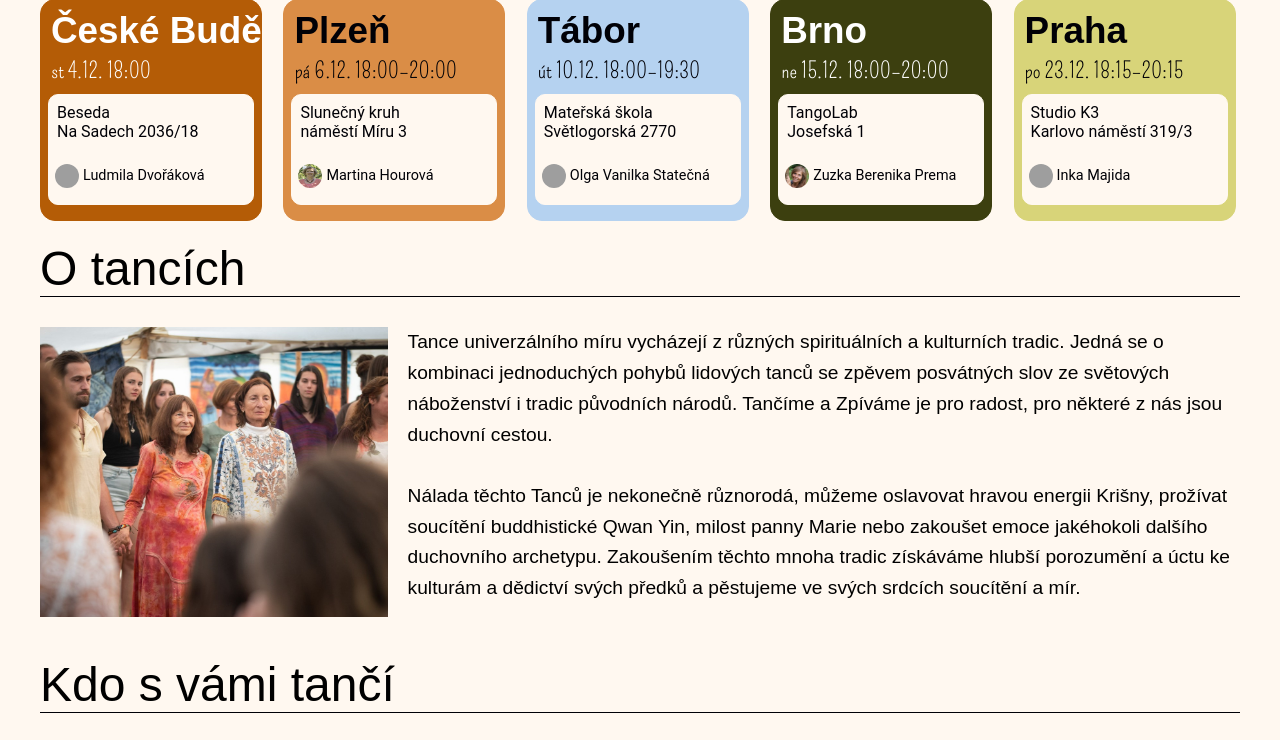
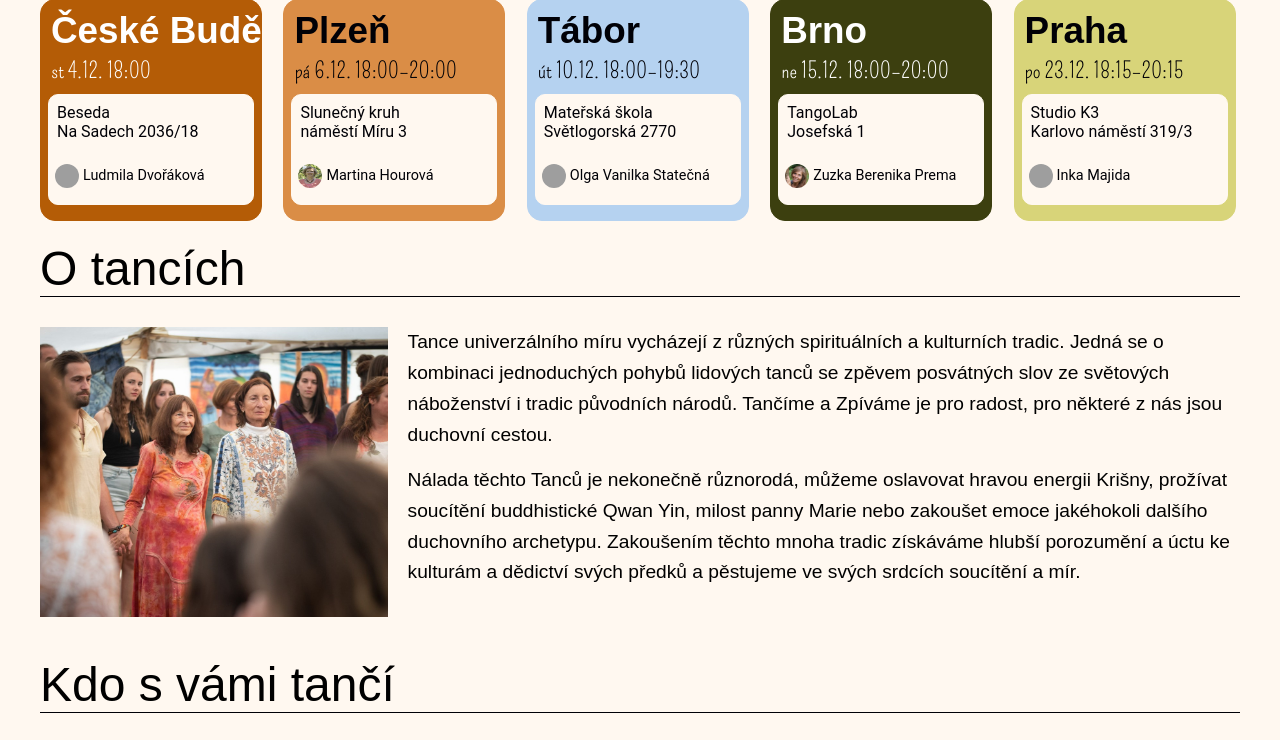
Before and after one commit to anniekriz/tancimecz, a Django app: page / in a window 1280 px wide; the page is wider, and only the part inside the window is pictured. Shown: the part 2716-3456 px from the top of that part. Run offline with Django 5.2, Linux system fonts and the light colour scheme; data comes from the database, SQL or seed files in the repository; some web fonts are replaced; grey boxes are pictures that could not be loaded.

Commit message:
Paragraph spacing

```diff
--- a/web/dance_web/static/css/homepage.css
+++ b/web/dance_web/static/css/homepage.css
@@ -119,25 +119,30 @@
     padding-top: 40px;
 }
 
-.aboutDances-content, .aboutUs-content {
+.about-content {
     margin: 0 auto;
     padding-top: 30px;
     display: flex;
     padding-bottom: 20px;
 }
 
-.aboutDances-text, .aboutUs-text {
+.about-text {
     font-family: 'Raleway', sans-serif;
     font-size: 1.2em;
     text-align: left;
     line-height: 1.6;
 }
 
-.aboutDances-image {
+.about-text p {
+    margin: 0px;
+    margin-bottom: 15px;
+}
+
+.about-dances-image {
     padding-right: 20px;
 }
 
-.aboutUs-image {
+.about-us-image {
     padding-left: 20px;
 }
 
--- a/web/dance_web/templates/homepage.html
+++ b/web/dance_web/templates/homepage.html
@@ -84,11 +84,11 @@
 </div>
 <div id="aboutDances" class="text-container section">
     <div class="section-title">O tancích</div>
-    <div class="aboutDances-content">
-        <img class="aboutDances-image" src="static/images/ludmila.jpeg" alt="" width="350px" height="290px">
-        <div class="aboutDances-text">
-            Tance univerzálního míru vycházejí z různých spirituálních a kulturních tradic. Jedná se o kombinaci jednoduchých pohybů lidových tanců se zpěvem posvátných slov ze světových náboženství i tradic původních národů. Tančíme a Zpíváme je pro radost, pro některé z nás jsou duchovní cestou.
-            <br /><br />Nálada těchto Tanců je nekonečně různorodá, můžeme oslavovat hravou energii Krišny, prožívat soucítění buddhistické Qwan Yin, milost panny Marie nebo zakoušet emoce jakéhokoli dalšího duchovního archetypu. Zakoušením těchto mnoha tradic získáváme hlubší porozumění a úctu ke kulturám a dědictví svých předků a pěstujeme ve svých srdcích soucítění a mír.
+    <div class="about-content">
+        <img class="about-dances-image" src="static/images/ludmila.jpeg" alt="" width="350px" height="290px">
+        <div class="about-text">
+            <p>Tance univerzálního míru vycházejí z různých spirituálních a kulturních tradic. Jedná se o kombinaci jednoduchých pohybů lidových tanců se zpěvem posvátných slov ze světových náboženství i tradic původních národů. Tančíme a Zpíváme je pro radost, pro některé z nás jsou duchovní cestou.</p>
+            <p>Nálada těchto Tanců je nekonečně různorodá, můžeme oslavovat hravou energii Krišny, prožívat soucítění buddhistické Qwan Yin, milost panny Marie nebo zakoušet emoce jakéhokoli dalšího duchovního archetypu. Zakoušením těchto mnoha tradic získáváme hlubší porozumění a úctu ke kulturám a dědictví svých předků a pěstujeme ve svých srdcích soucítění a mír.</p>
         </div>
     </div>
 </div>
@@ -109,13 +109,13 @@
 </div>
 <div id="aboutUs" class="text-container section">
     <div class="section-title">O nás</div>
-    <div class="aboutUs-content">
-        <div class="aboutUs-text">
-            Jsme skupina lidí, které spojuje společný tanec a zpívání v kruhu. Základním zdrojem a inspirací nám jsou Tance univerzálního míru, tance dávných tradic, mantrické tance. Mezinárodně se jim říká Dances of Universal Peace (DUP). Mají své kořeny v duchovních tradicích všech kultur.
-            <br /><br />Taneční kruhy DUP jsou po celém světě. Tance v Čechách mají dnes již více než 20-ti letou tradici díky PhDr. Ludmile Chrášťanské, která dala vznik prvním tanečním kruhům, zvala učitele tanců z různých zemí a podpořila další nadšené tanečníky, kteří se rozhodli šířit tyto tance dále.
-            <br /><br />V roce 2004 byl z jejího podnětu zorganizován první mezinárodní kemp v Čechách, kam přijeli taneční učitelé a tanečníci z celé Evropy. V roce 2008 bylo založeno o.s. Tančíme.cz pro organizování tanečních kempů, mítinků a tanečních akcí.
+    <div class="about-content">
+        <div class="about-text">
+            <p>Jsme skupina lidí, které spojuje společný tanec a zpívání v&nbsp;kruhu. Základním zdrojem a inspirací nám jsou Tance univerzálního míru, tance dávných tradic, mantrické tance. Mezinárodně se jim říká Dances of Universal Peace (DUP). Mají své kořeny v&nbsp;duchovních tradicích všech kultur.</p>
+            <p>Taneční kruhy DUP jsou po celém světě. Tance v&nbsp;Čechách mají dnes již více než 20-ti letou tradici díky PhDr.&nbsp;Ludmile Chrášťanské, která dala vznik prvním tanečním kruhům, zvala učitele tanců z&nbsp;různých zemí a podpořila další nadšené tanečníky, kteří se rozhodli šířit tyto tance dále.</p>
+            <p>V&nbsp;roce 2004 byl z&nbsp;jejího podnětu zorganizován první mezinárodní kemp v&nbsp;Čechách, kam přijeli taneční učitelé a tanečníci z&nbsp;celé Evropy. V&nbsp;roce 2008 bylo založeno o.s. Tančíme.cz pro organizování tanečních kempů, mítinků a tanečních akcí.</p>
         </div>
-        <img class="aboutUs-image" src="static/images/kytary.jpg" alt="" width="400px" height="400px">
+        <img class="about-us-image" src="static/images/kytary.jpg" alt="" width="400px" height="400px">
     </div>
 </div>
 <div id="logos" class="text-container section">
```
